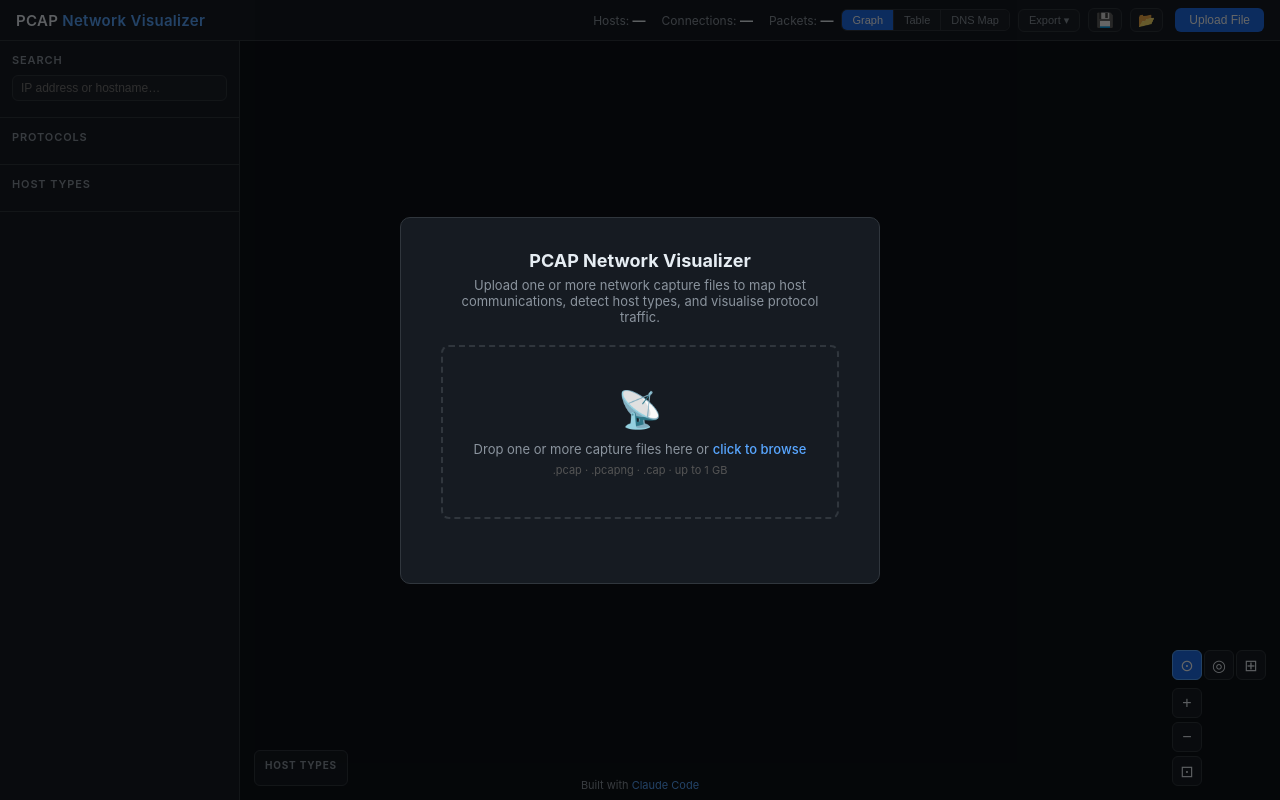
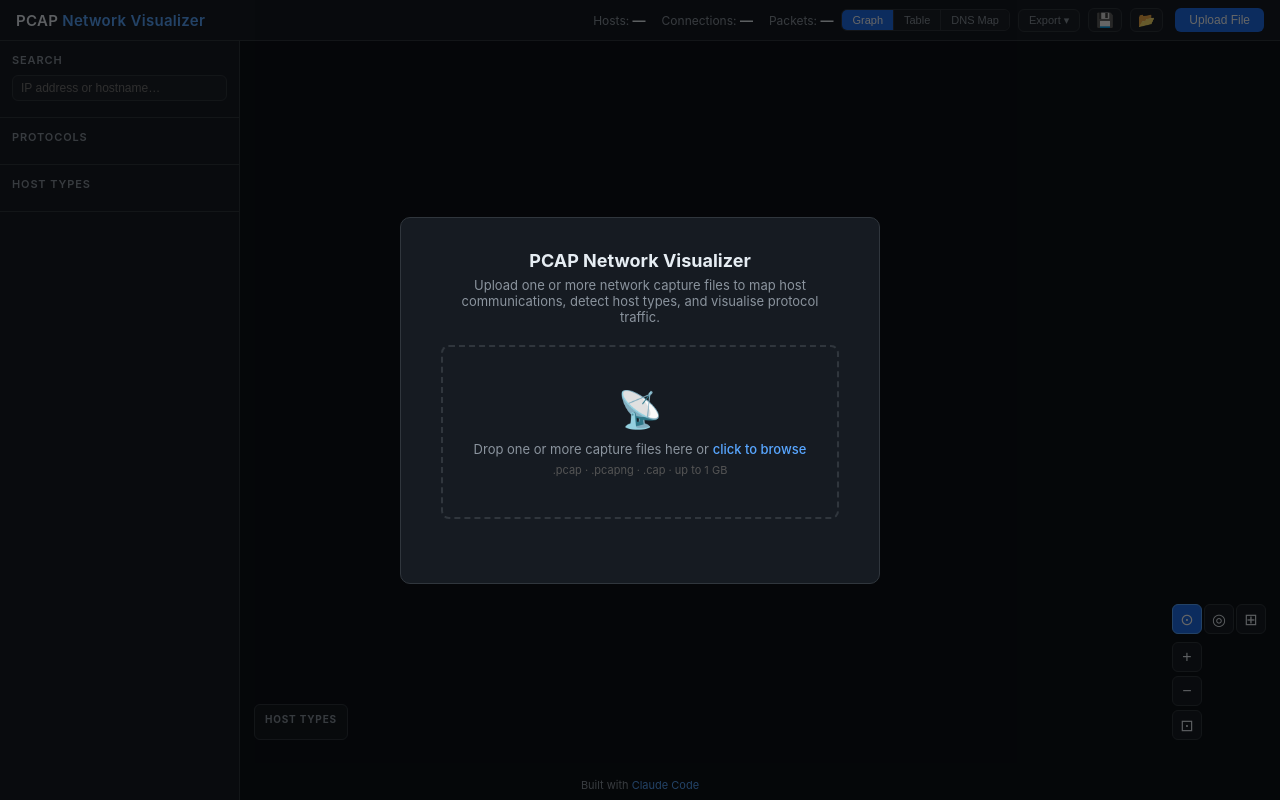
Before and after one commit to sandeep-egalapati-mirai/pcap-vis-anz, a Flask app: page / in a window 1280 px wide. Run offline with Flask 3, Linux system fonts and the light colour scheme.

Commit message:
Fix legend and graph-controls overlapping timeline bar
Applied and extended the patch from e8eeefb: bottom: 14px → 60px on #legend
clears the ~45px timeline bar. Extended the same fix to #graph-controls
(same overlap, patch omitted it). Adjusted max-height from calc(100vh - 120px)
to calc(100vh - 150px) to keep the taller baseline offset from clipping into
the header.

Co-Authored-By: Claude Sonnet 4.6 <noreply@anthropic.com>

```diff
--- a/static/css/style.css
+++ b/static/css/style.css
@@ -603,7 +603,7 @@ header h1 span { color: var(--accent); }
 /* ── Graph controls ───────────────────────────────────────────────────────── */
 #graph-controls {
   position: absolute;
-  bottom: 14px;
+  bottom: 60px;
   right: 14px;
   display: flex;
   flex-direction: column;
@@ -639,7 +639,7 @@ header h1 span { color: var(--accent); }
 /* ── Legend (bottom-left of graph) ───────────────────────────────────────── */
 #legend {
   position: absolute;
-  bottom: 14px;
+  bottom: 60px;
   left: 14px;
   background: rgba(22,27,34,0.9);
   border: 1px solid var(--border);
@@ -647,7 +647,7 @@ header h1 span { color: var(--accent); }
   padding: 8px 10px;
   z-index: 10;
   max-width: 200px;
-  max-height: calc(100vh - 120px);
+  max-height: calc(100vh - 150px);
   overflow-y: auto;
 }
 #legend::-webkit-scrollbar { width: 4px; }
```
